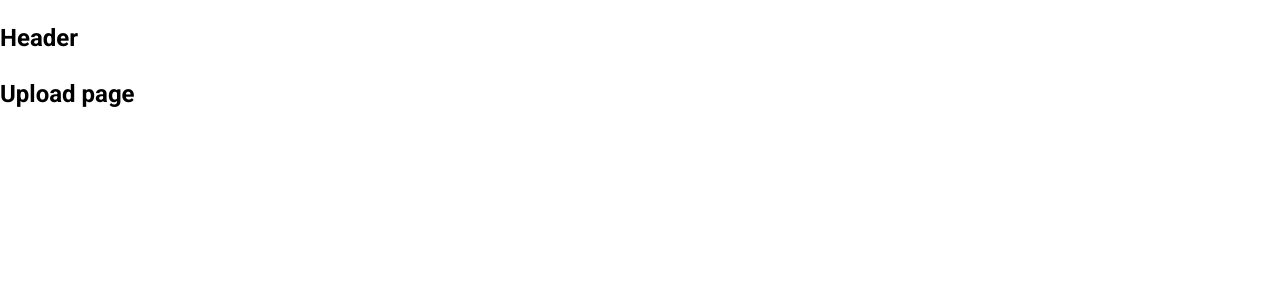
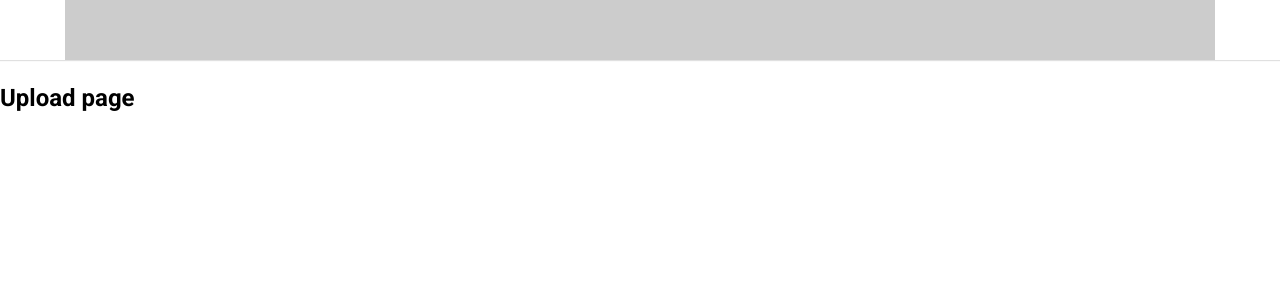
Before and after one commit to duydong123123/tiktok-ui, a React (Create React App) app: page /upload in a window 1280 px wide. Shown: the top 300 px of the page. Built offline with nearby package versions, Linux system fonts and the light colour scheme.

Commit message:
git commit -m "first commit"

```diff
--- a/package.json
+++ b/package.json
@@ -6,6 +6,7 @@
         "@testing-library/jest-dom": "^5.17.0",
         "@testing-library/react": "^13.4.0",
         "@testing-library/user-event": "^13.5.0",
+        "classnames": "^2.5.1",
         "normalize.css": "^8.0.1",
         "react": "^18.3.1",
         "react-dom": "^18.3.1",
--- /dev/null
+++ b/src/components/Layout/DefaultLayout/DefaultLayout.module.scss
@@ -0,0 +1,12 @@
+.wrapper {
+    display: flex;
+    flex-direction: column;
+    align-items: center;
+}
+.container {
+    width: 1150px;
+    display: flex;
+}
+.content {
+    flex: 1;
+}
--- /dev/null
+++ b/src/components/Layout/DefaultLayout/Sidebar/Sidebar.module.scss
@@ -0,0 +1,3 @@
+.wrapper {
+    width: 356px;
+}
--- a/src/components/Layout/DefaultLayout/Sidebar/index.js
+++ b/src/components/Layout/DefaultLayout/Sidebar/index.js
@@ -1,5 +1,13 @@
+import styles from './Sidebar.module.scss';
+import classNames from 'classnames/bind';
+
+const cx = classNames.bind(styles);
 function Sidebar() {
-    return <h2>Sidebar</h2>;
+    return (
+        <aside className={cx('wrapper')}>
+            <h2>Sidebar</h2>
+        </aside>
+    );
 }
 
 export default Sidebar;
--- a/src/components/Layout/DefaultLayout/index.js
+++ b/src/components/Layout/DefaultLayout/index.js
@@ -1,13 +1,17 @@
 import Header from '~/components/Layout/conponents/Header';
 import Sidebar from './Sidebar';
+import styles from './DefaultLayout.module.scss';
+import classNames from 'classnames/bind';
+
+const cx = classNames.bind(styles);
 
 function DefaultLayout({ children }) {
     return (
-        <div>
+        <div className={cx('wrapper')}>
             <Header />
-            <div className="container">
+            <div className={cx('container')}>
                 <Sidebar />
-                <div className="content">{children}</div>
+                <div className={cx('content')}>{children}</div>
             </div>
         </div>
     );
--- a/src/components/Layout/HeaderOnly/index.js
+++ b/src/components/Layout/HeaderOnly/index.js
@@ -1,6 +1,6 @@
 import Header from '~/components/Layout/conponents/Header';
 
-function DefaultLayout({ children }) {
+function HeaderOnly({ children }) {
     return (
         <div>
             <Header />
@@ -11,4 +11,4 @@
     );
 }
 
-export default DefaultLayout;
+export default HeaderOnly;
--- /dev/null
+++ b/src/components/Layout/conponents/Header/Header.module.scss
@@ -0,0 +1,12 @@
+.wrapper {
+    width: 100%;
+    height: 60px;
+    box-shadow: 0px 1px 1px rgb(0 0 0 / 12%);
+    display: flex;
+    justify-content: center;
+}
+.inner {
+    height: 100%;
+    width: 1150px;
+    background-color: #ccc;
+}
--- a/src/components/Layout/conponents/Header/index.js
+++ b/src/components/Layout/conponents/Header/index.js
@@ -1,5 +1,14 @@
+import classNames from 'classnames/bind';
+import styles from './Header.module.scss';
+
+const cx = classNames.bind(styles);
+
 function Header() {
-    return <h2>Header</h2>;
+    return (
+        <header className={cx('wrapper')}>
+            <div className={cx('inner')}></div>
+        </header>
+    );
 }
 
 export default Header;
```
Also changed, not shown: 1 other file (tests, documents, lock files or other folders).
